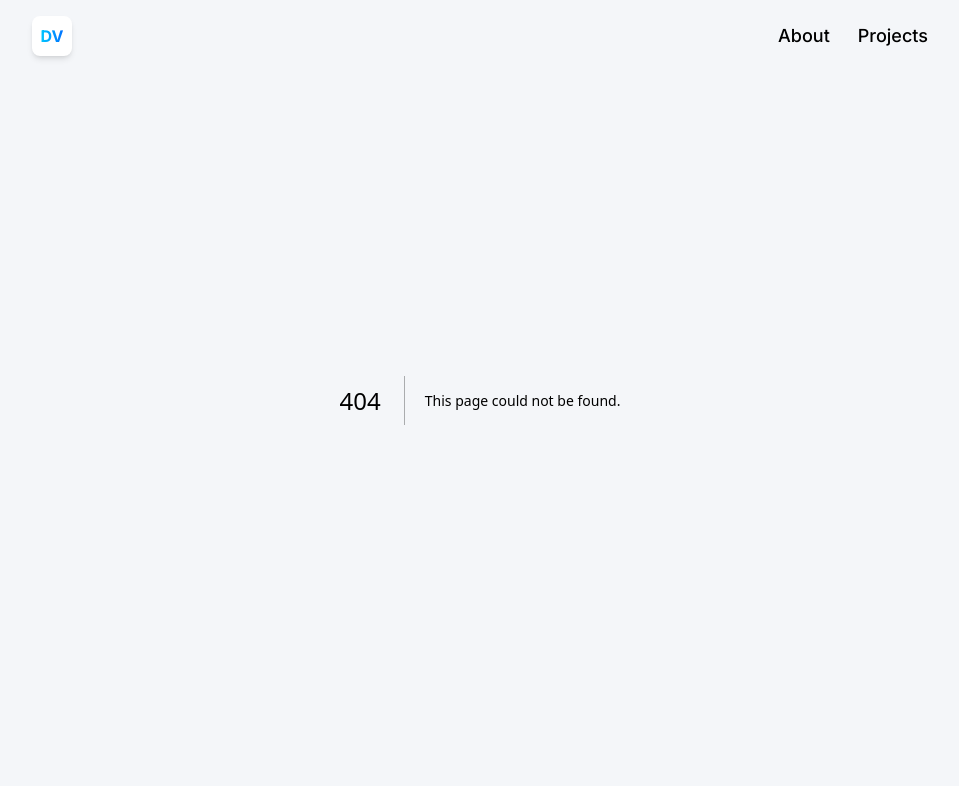
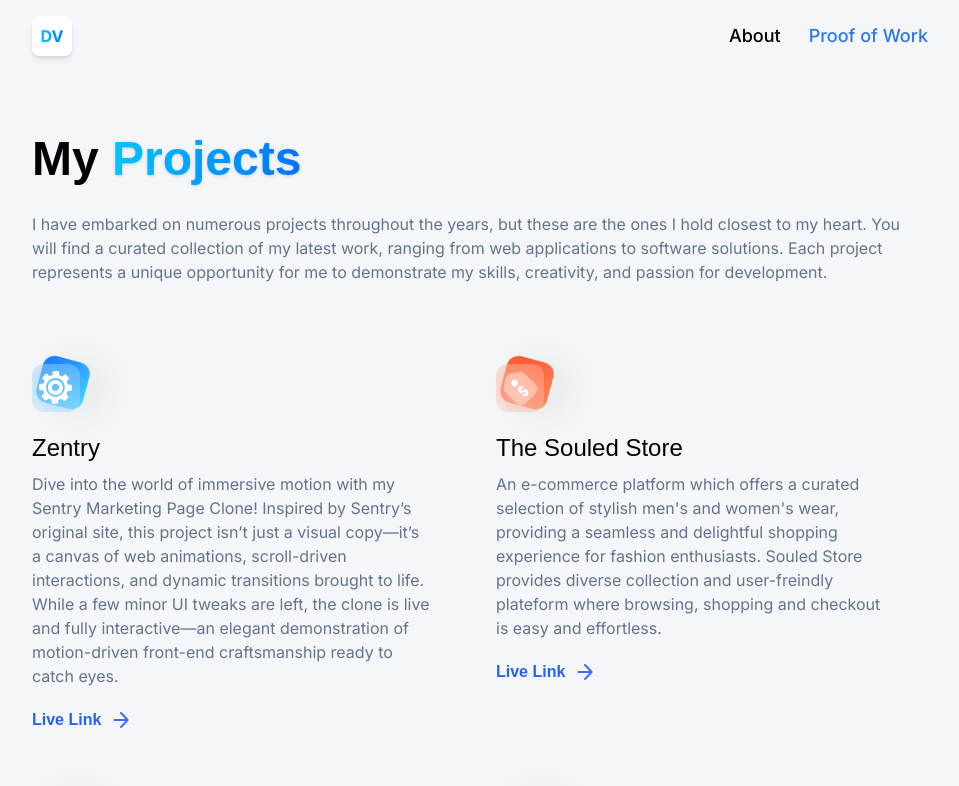
Before and after one commit to den319/My-Portfolio, a Next.js app: page /proof-of-work in a window 1280 px wide. Before the commit this address had no page. Shown: the top 786 px of the page, without its empty margins (160-1119 px from the left). Built offline with nearby package versions, Linux system fonts and the light colour scheme.

Commit message:
added some changes in file extension

```diff
--- a/app/about/page.js
+++ b/app/about/page.jsx
@@ -7,7 +7,7 @@
 import {VerticalTimeline, VerticalTimelineElement} from "react-vertical-timeline-component";
 import "react-vertical-timeline-component/style.min.css";
 
-export default function Home() {
+export default function About() {
   const [clientSide, setClientSide]= useState(false);
 
   useEffect(() => {
--- a/app/projects/page.js
+++ b/app/proof-of-work/page.jsx
@@ -7,7 +7,7 @@
 import Image from "next/image";
 import Link from "next/link";
 
-export default function Home() {
+export default function ProofOfWork() {
   return (
     <section className="max-container" >
       <h1 className="head-text">
--- a/components/homePage/navbar.jsx
+++ b/components/homePage/navbar.jsx
@@ -28,10 +28,10 @@
                         About
                     </p>
                 </Link>
-                <Link href={"/projects"} className={pathName === "/projects" ?
+                <Link href={"/proof-of-work"} className={pathName === "/proof-of-work" ?
                     "text-blue-500" : "text-black"}>
                     <p>
-                        Projects
+                        Proof of Work
                     </p>
                 </Link>
             </nav>
--- a/components/homePage/popup.jsx
+++ b/components/homePage/popup.jsx
@@ -46,7 +46,7 @@
 	3: (
 		<InfoBox
 			text= "Built multiple projects over the year. Curious about the impact?"
-			link="/projects"
+			link="/proof-of-work"
 			btnText="Visit my portfolio"
 		/>
 	),
```
Also changed, not shown: app/contact/page.jsx (renamed from app/contact/page.js).
